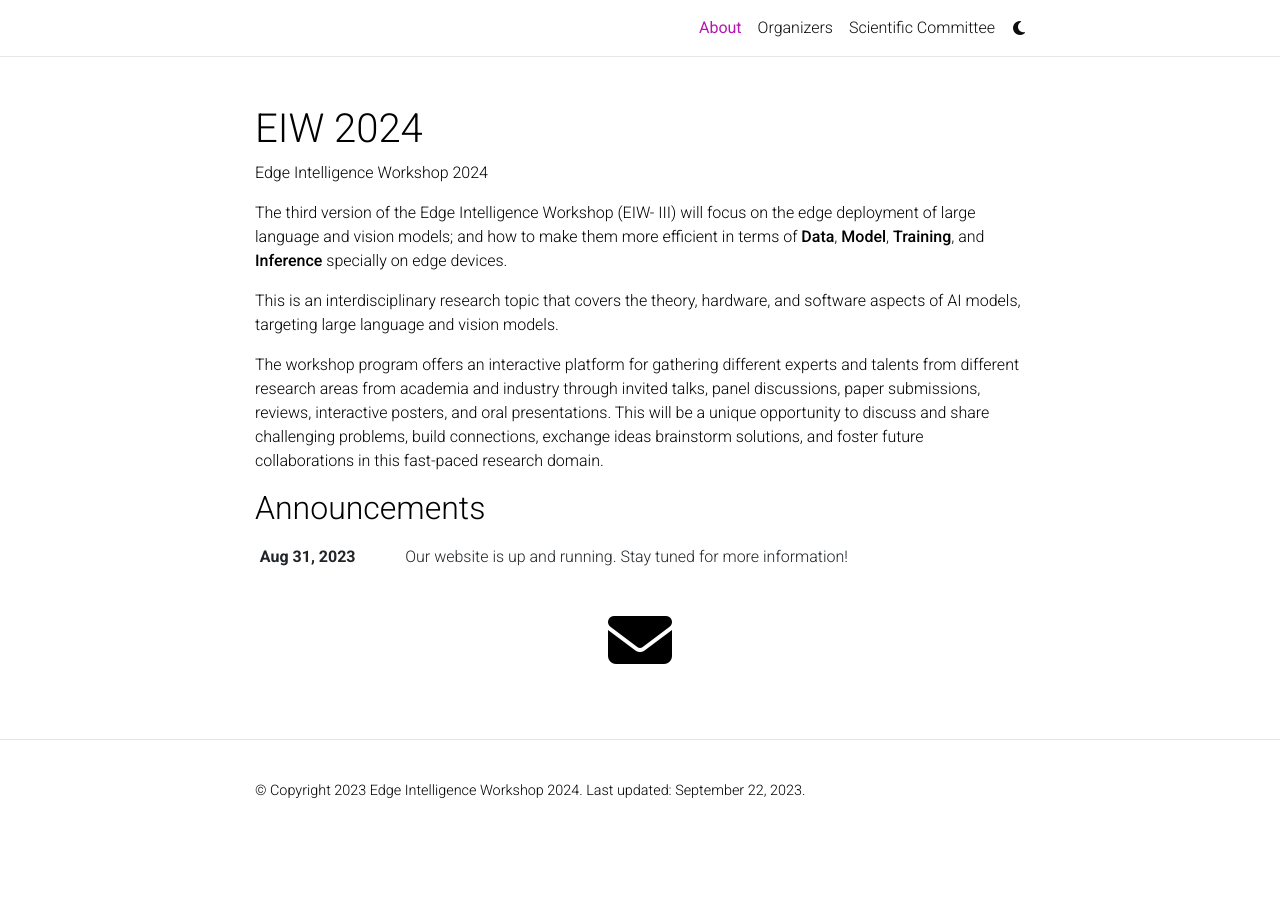
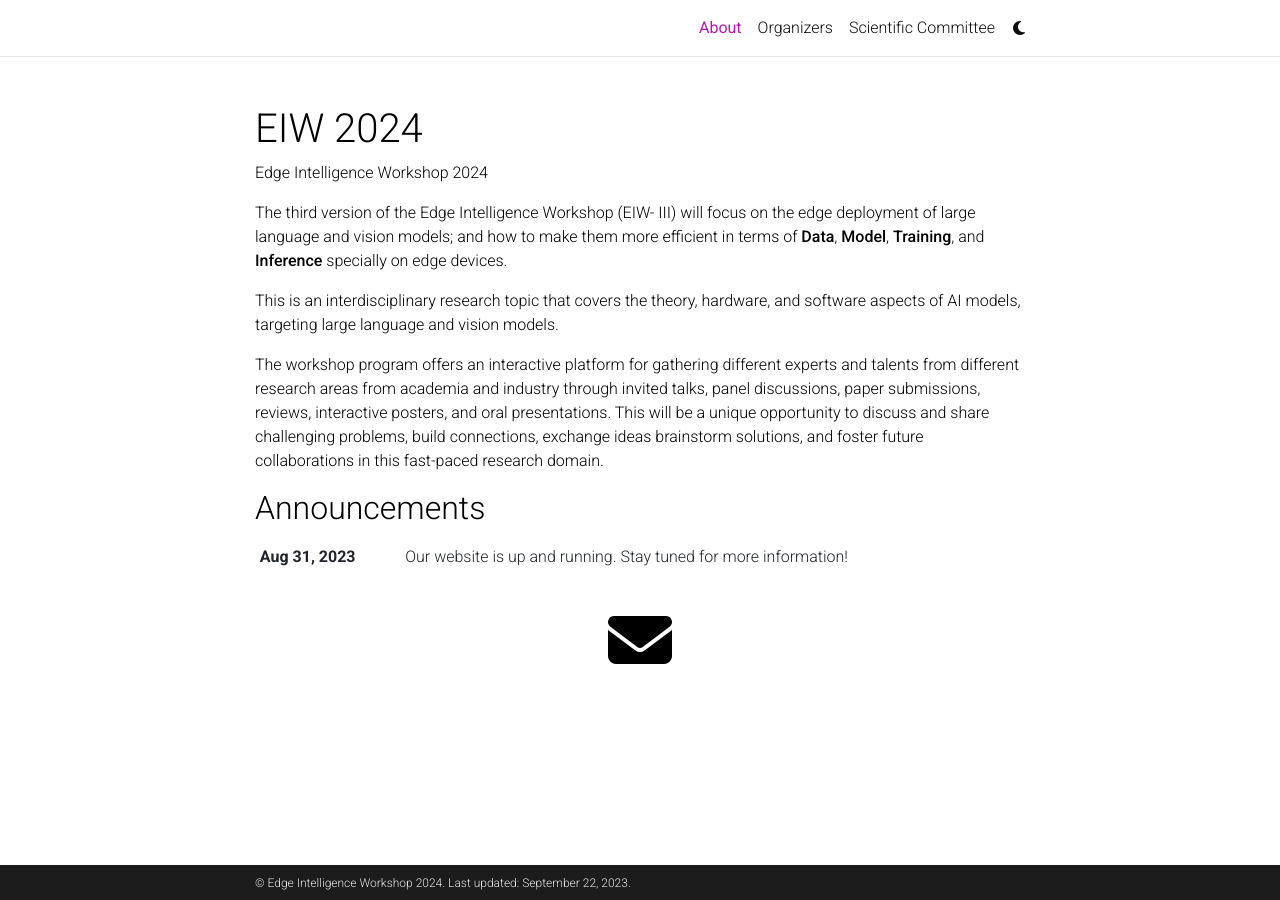
Before and after one commit to eiw2024/eiw2024.github.io, a Jekyll site: the page built from _pages/about.md, in a window 1280 px wide. Built offline with Jekyll 4.4.1, drawn with Linux system fonts in a browser that asks for light colours; comment, search, counter and statistics services are not loaded; a style sheet for code colours, icons or effects is not loaded.

Commit message:
remove copyright from footer

```diff
--- a/_config.yml
+++ b/_config.yml
@@ -49,7 +49,7 @@
 # -----------------------------------------------------------------------------
 
 navbar_fixed: true
-footer_fixed: false
+footer_fixed: true
 
 # Dimensions
 max_width: 800px
--- a/_includes/footer.html
+++ b/_includes/footer.html
@@ -1,7 +1,7 @@
     {% if site.footer_fixed %}
     <footer class="fixed-bottom">
       <div class="container mt-0">
-        &copy; Copyright {{ site.time | date: '%Y' }} {{ site.first_name }} {{ site.middle_name }} {{ site.last_name }}. {{ site.footer_text }}
+        &copy; {{ site.first_name }} {{ site.middle_name }} {{ site.last_name }}. {{ site.footer_text }}
         {%- if site.impressum_path -%}
         <a href="{{ site.url }}{{ site.baseurl }}{{ site.impressum_path }}">Impressum</a>.
         {%- endif -%}
```
